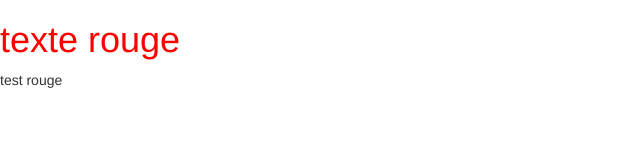
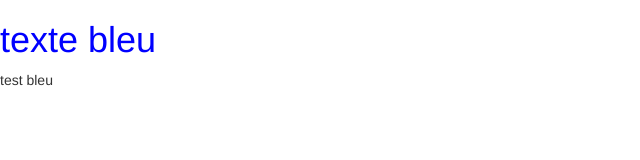
Before and after one commit to mickybone/third, a website: page index.html in a window 1280 px wide. Shown: the whole page, without its empty margins (0-640 px from the left). Drawn offline with nearby package versions, Linux system fonts and the light colour scheme.

Commit message:
test bleu

```diff
--- a/index.html
+++ b/index.html
@@ -10,8 +10,8 @@
     <link href="dist/css/styles.min.css" rel="stylesheet">
   </head>
   <body>
-    <h1>texte rouge</h1>
-    <p>test rouge</p>
+    <h1>texte bleu</h1>
+    <p>test bleu</p>
 
   <!-- Place JS here -->
   <script src="dist/js/app.min.js"></script>
--- a/src/scss/styles.scss
+++ b/src/scss/styles.scss
@@ -1,4 +1,4 @@
 // All Scss goes here.
 h1 {
-  color: red;
+  color: blue;
 }
```
Also changed, not shown: dist/css/styles.min.css.
